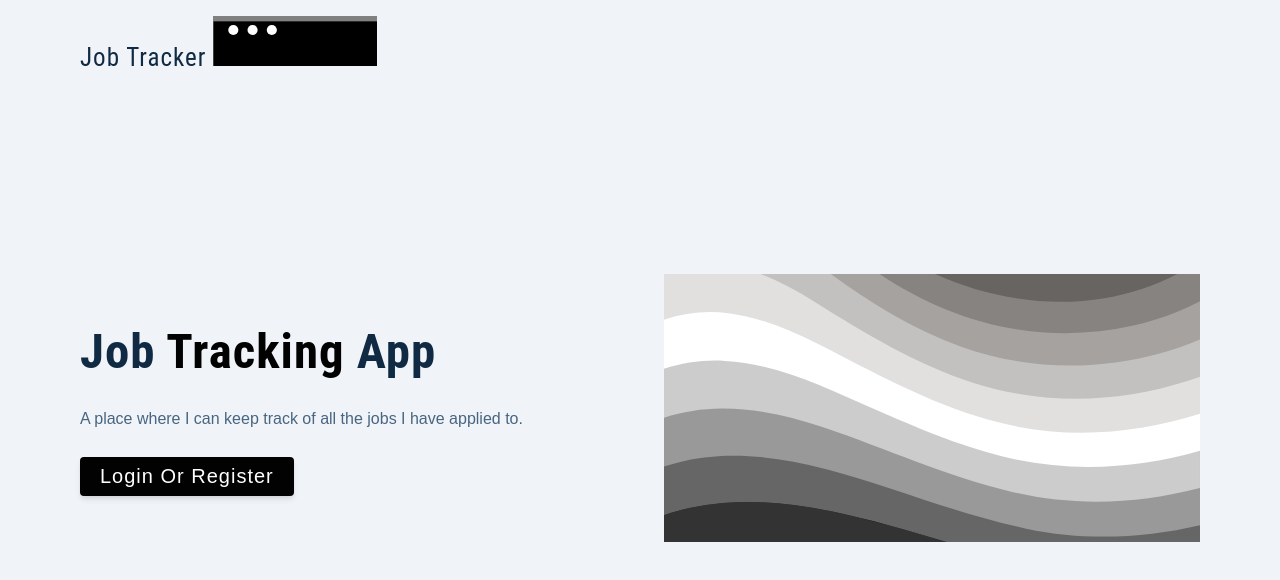
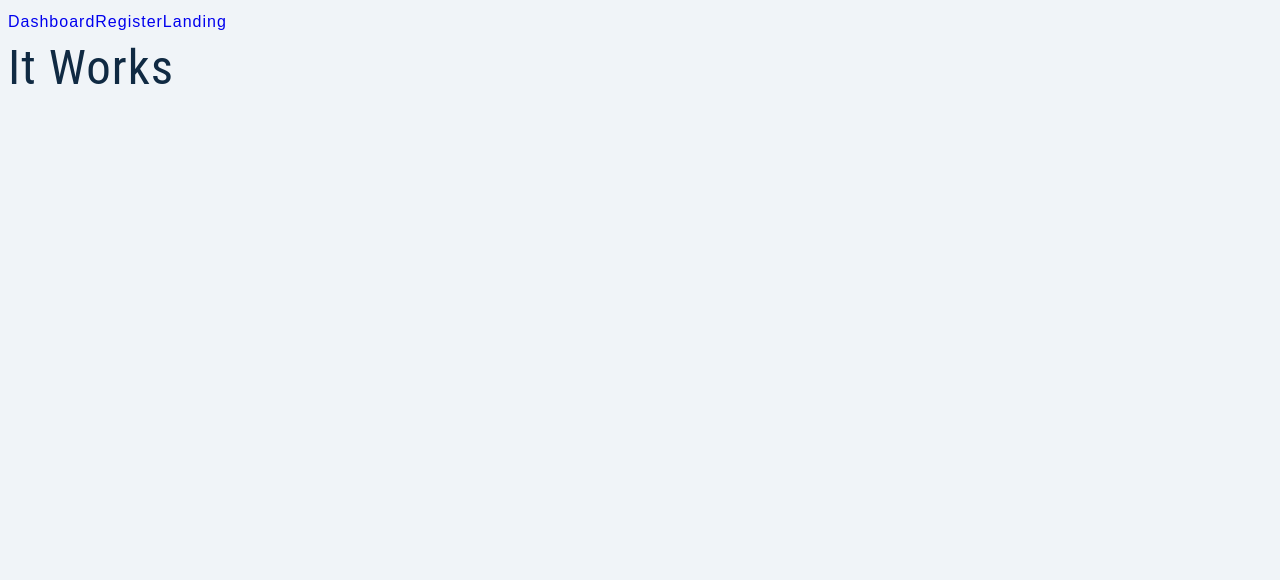
Before and after one commit to Vanillajaviscript/job-tracker, a React (Create React App) app: page / in a window 1280 px wide. Shown: the top 580 px of the page. Built offline with nearby package versions, Linux system fonts and the light colour scheme.

Commit message:
add pages: dashboard, register, error

```diff
--- a/src/App.jsx
+++ b/src/App.jsx
@@ -1,9 +1,24 @@
 import Landing from "./pages/Landing";
-
+import Dashboard from "./pages/Dashboard";
+import Error from "./pages/Error";
+import Register from "./pages/Register"
+import {BrowserRouter as Router, Routes, Route, Link} from "react-router-dom"
 const App = () => {
   return (
     <div className="App">
-      <Landing />
+      <Router>
+        <nav>
+        <Link to="/">Dashboard</Link>
+        <Link to="/register">Register</Link>
+        <Link to="/landing">Landing</Link>
+        </nav>
+        <Routes>
+          <Route path="/" element={<Dashboard/>}/>
+          <Route path="/register" element={<Register/>}/>
+          <Route path="/landing" element={<Landing/>}/>
+          <Route path="*" element={<Error/>}/>
+        </Routes>
+      </Router>
     </div>
   );
 }
--- /dev/null
+++ b/src/pages/Dashboard.jsx
@@ -0,0 +1,10 @@
+
+const Dashboard = () => {
+  return(
+    <div>
+      <h1>it works</h1>
+    </div>
+  )
+}
+
+export default Dashboard;
--- /dev/null
+++ b/src/pages/Error.jsx
@@ -0,0 +1,11 @@
+
+
+const Error = () => {
+  return (
+    <div>
+      <h2>Error page works</h2>
+    </div>
+  )
+};
+
+export default Error;
--- a/src/pages/Landing.jsx
+++ b/src/pages/Landing.jsx
@@ -2,7 +2,7 @@ import logo from '../assets/images/logo.svg'
 import main from '../assets/images/main.svg';
 import Wrapper from '../assets/wrappers/LandingPage';
 import {Logo} from '../components';
-
+import { Link } from 'react-router-dom';
 
 const Landing = () => {
   return (
@@ -14,7 +14,7 @@ const Landing = () => {
         <div className="info">
           <h1>Job <span>tracking</span> app</h1>
           <p>A place where I can keep track of all the jobs I have applied to.</p>
-          <button className="btn btn-hero">Login or Register</button>
+          <Link to="/register" className="btn btn-hero">Login or Register</Link>
         </div>
         <img src={main} alt="job hunt" className='img main-img' />
       </div>
--- /dev/null
+++ b/src/pages/Register.jsx
@@ -0,0 +1,11 @@
+
+
+const Register = () => {
+  return (
+    <div>
+      <h2>Register page works</h2>
+    </div>
+  )
+};
+
+export default Register
```
